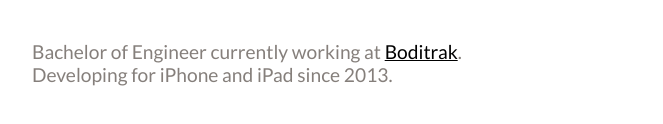
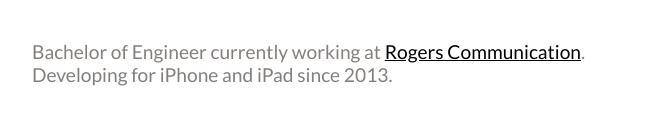
Before and after one commit to siddhesh12/siddhesh12.github.io, a plain HTML site: page index.html in a window 1280 px wide. Shown: the part 503-627 px from the top of the page, without its empty margins (288-951 px from the left). Drawn offline with Linux system fonts and the light colour scheme.

Commit message:
Update index.html

```diff
--- a/index.html
+++ b/index.html
@@ -34,7 +34,7 @@
           Hey! <span>I'm Siddhesh Mahadeshwar, an iOS developer from Toronto.</span>
         </h1>
 
-        <p id="special-p">Bachelor of Engineer currently working at  <a href="http://boditrak.com/" target="_blank">Boditrak</a>. <br>
+        <p id="special-p">Bachelor of Engineer currently working at  <a href="https://apps.apple.com/ca/app/sportsnet/id602321016" target="_blank">Rogers Communication</a>. <br>
         Developing for iPhone and iPad since 2013.
         </p>
 
```
